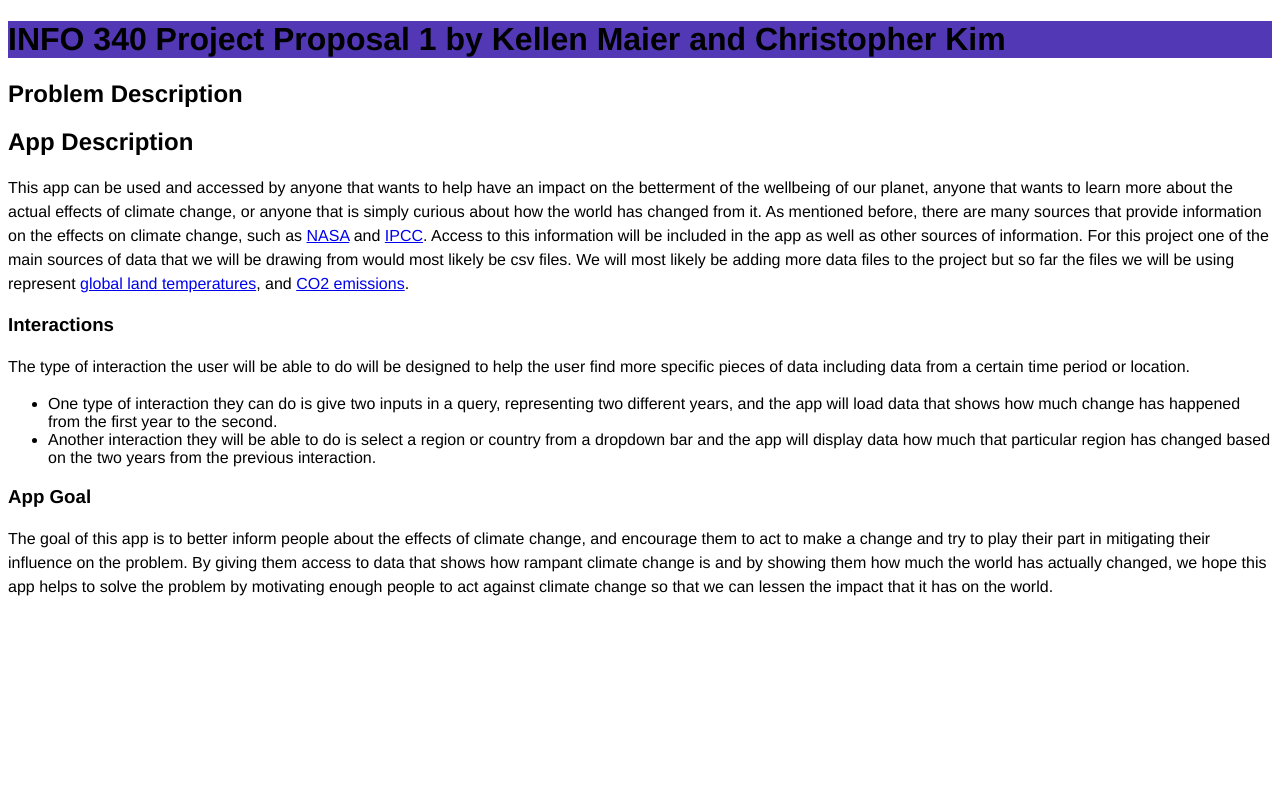
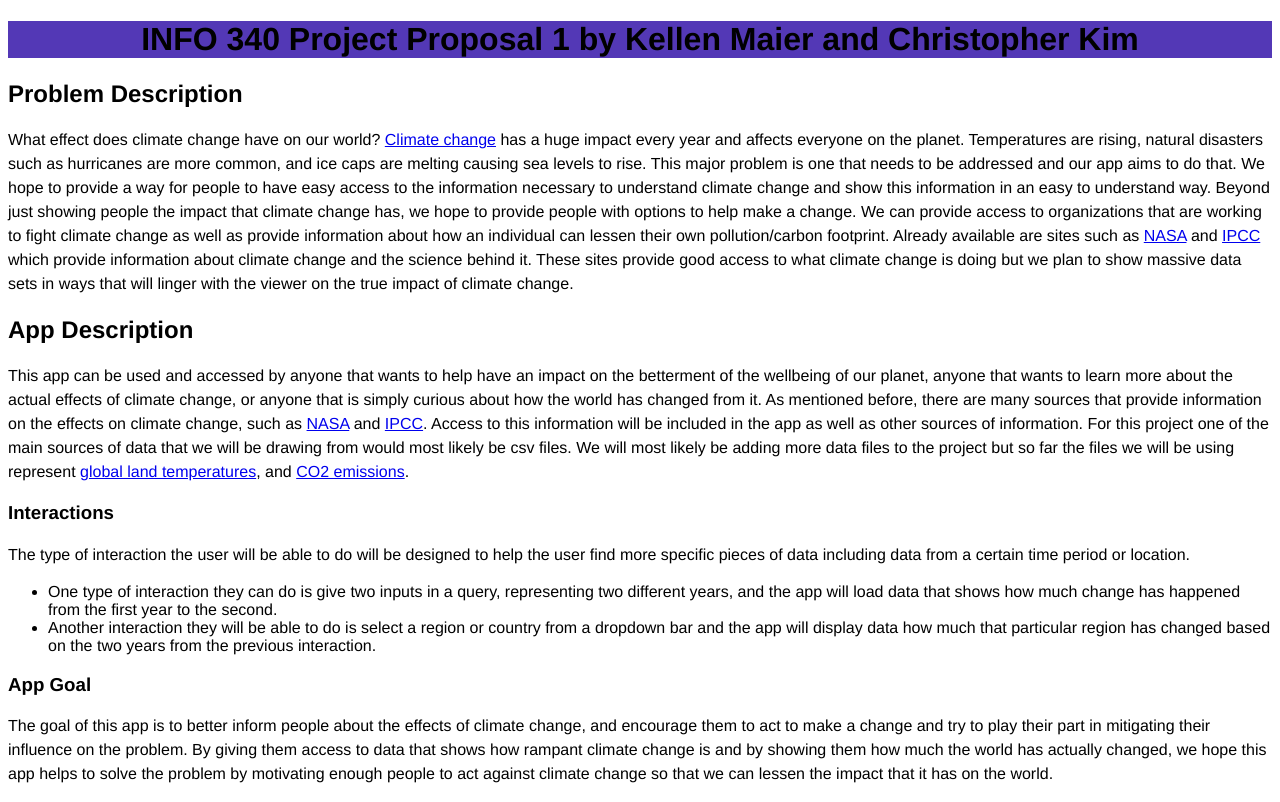
Before and after one commit to info340-wi21/Climate-Change-Viz, a website: page proposal.html in a window 1280 px wide. Drawn offline with Linux system fonts and the light colour scheme.

Commit message:
Add Problem Description section and some css additions

```diff
--- a/css/style.css
+++ b/css/style.css
@@ -1,6 +1,7 @@
 h1 {
     font-family: 'Helvetica Neue', 'Helvetica', 'Arial', sans-serif;
     background-color: rgb(83, 56, 182);
+    text-align: center;
 }
 body {
     font-size: 16px;
@@ -9,3 +10,9 @@ body {
 p {
     line-height: 1.5;
 }
+h2, h3 {
+    font-weight: bold;
+}
+a:hover {
+    color: purple;
+}
--- a/proposal.html
+++ b/proposal.html
@@ -10,6 +10,15 @@
     <h1>INFO 340 Project Proposal 1 by Kellen Maier and Christopher Kim</h1>
     <section>
         <h2>Problem Description</h2>
+        <p>What effect does climate change have on our world? <a href="https://www.kaggle.com/berkeleyearth/climate-change-earth-surface-temperature-data?select=GlobalLandTemperaturesByCountry.csv">Climate change</a> has a
+            huge impact every year and affects everyone on the planet. Temperatures are rising, natural disasters such as hurricanes are more common, and ice caps are melting causing sea
+            levels to rise. This major problem is one that needs to be addressed and our app aims to do that. We hope to provide a way for people to have easy access to the information necessary
+            to understand climate change and show this information in an easy to understand way.
+            Beyond just showing people the impact that climate change has, we hope to provide people with options to help make a change. We can provide access to organizations
+            that are working to fight climate change as well as provide information about how an individual can lessen their own pollution/carbon footprint. Already available are
+            sites such as <a href="https://climate.nasa.gov/">NASA</a> and <a href="https://www.ipcc.ch/">IPCC</a> which provide information about climate change and the science behind it.
+            These sites provide good access to what climate change is doing but we plan to show massive data sets in ways that will linger with the viewer on the true impact of climate change.
+        </p>
     </section>
     <section>
         <h2>App Description</h2>
```
Also changed, not shown: 1 other file.
